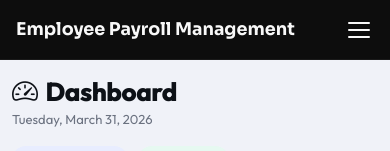
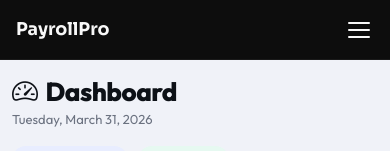
Before and after one commit to sahangeesara/salary_management_frontend, a React (Create React App) app: page / in a window 390 px wide. Shown: the top 151 px of the page. Built offline with nearby package versions, Linux system fonts and the light colour scheme; no server answers.

Commit message:
refactor: title name in slide bar mobile view change

```diff
--- a/src/page/sidebar.js
+++ b/src/page/sidebar.js
@@ -48,9 +48,9 @@ const Sidebar = () => {
 
   return (
     <>
-      {/* Mobile Top Nav (Visible < 992px) */}
+
       <nav className="mobile-top-nav">
-        <div className="nav-brand"> Employee Payroll Management</div>
+        <div className="nav-brand"> PayrollPro</div>
         <button className={`nav-toggle ${isMobileOpen ? 'open' : ''}`} onClick={() => setIsMobileOpen(!isMobileOpen)}>
           <span></span><span></span><span></span>
         </button>
```
